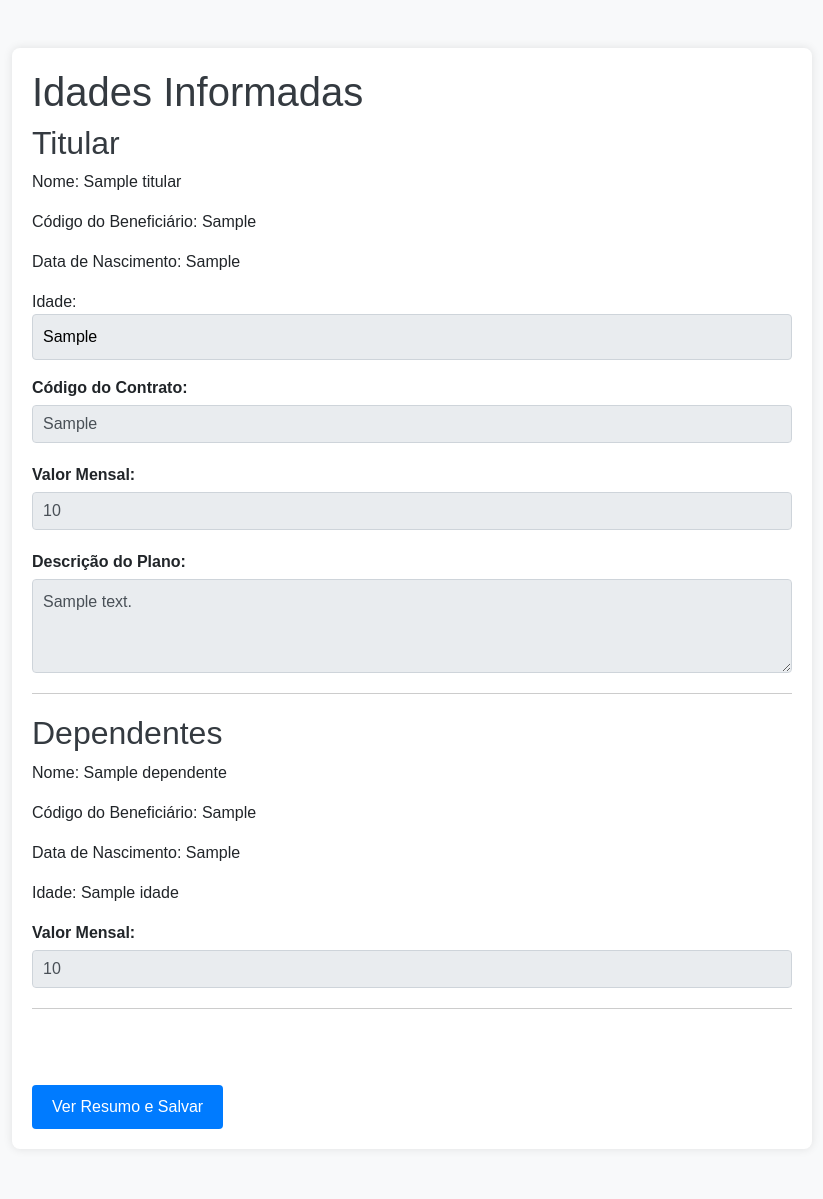
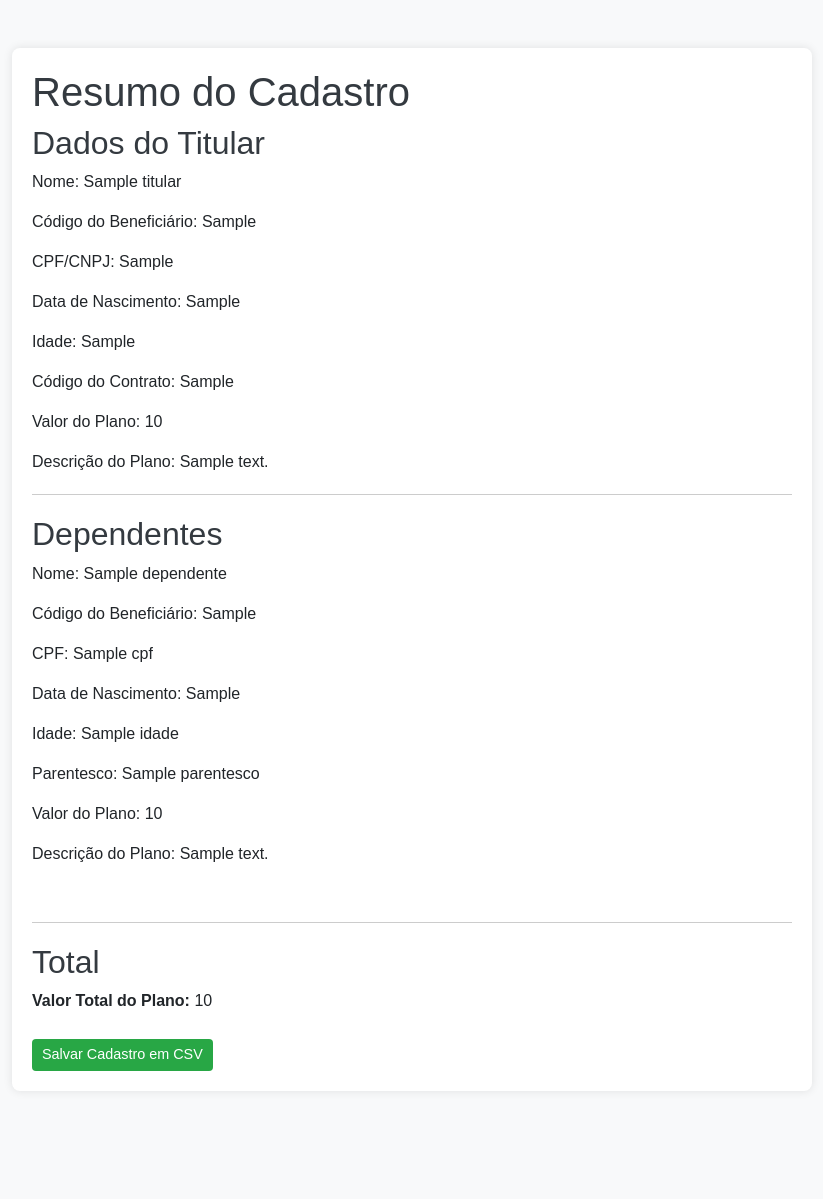
Before and after one commit to couto78caio/cadastrounimed, a Flask app: template templates/exibir_idades.html in a window 1280 px wide. Shown: the whole page, without its empty margins (228-1051 px from the left). After the commit the page ends 1071 px from the top, so only its background shows below. Run offline with Flask 3, Linux system fonts and the light colour scheme; the template is opened without the code that fills it: most values are stand-ins (such as "Sample title", 1, 10 or a date in 2020); some libraries are stand-ins or nearby versions.

Commit message:
Update exibir_idades.html

```diff
--- a/templates/exibir_idades.html
+++ b/templates/exibir_idades.html
@@ -3,76 +3,72 @@
 <head>
     <meta charset="UTF-8">
     <meta name="viewport" content="width=device-width, initial-scale=1.0">
-    <title>Exibir Idades</title>
+    <title>Resumo do Cadastro</title>
     <link rel="stylesheet" href="https://stackpath.bootstrapcdn.com/bootstrap/4.5.2/css/bootstrap.min.css">
-    <link rel="stylesheet" href="{{ url_for('static', filename='css/style.css') }}">
+    <link rel="stylesheet" href="{{ url_for('static', filename='style.css') }}">
 </head>
 <body>
     <div class="container mt-5">
-        <h1>Idades Informadas</h1>
+        <h1>Resumo do Cadastro</h1>
         <div>
-            <h2>Titular</h2>
+            <h2>Dados do Titular</h2>
             <p>Nome: {{ titular.titular }}</p>
             <p>Código do Beneficiário: {{ titular.cod_beneficiario }}</p>
+            <p>CPF/CNPJ: {{ titular.cpf_cnpj }}</p>
             <p>Data de Nascimento: {{ titular.dt_nascimento }}</p>
-            <p>Idade: <input type="text" id="idade_titular" value="{{ idade_titular }}" readonly></p>
-            <div class="form-group">
-                <label for="cod_contrato_exibir">Código do Contrato:</label>
-                <input type="text" class="form-control" id="cod_contrato_exibir" value="{{ titular.cod_contrato }}" readonly>
-            </div>
-            <div class="form-group">
-                <label for="valor_titular">Valor Mensal:</label>
-                <input type="text" class="form-control" id="valor_titular" value="{{ valor_titular if valor_titular is not none else '' }}" readonly>
-            </div>
-            <div class="form-group">
-                <label for="descricao_titular">Descrição do Plano:</label>
-                <textarea class="form-control" id="descricao_titular" rows="3" readonly>{{ descricao_titular if descricao_titular else '' }}</textarea>
-            </div>
+            <p>Idade: {{ idade_titular }}</p>
+            <p>Código do Contrato: {{ titular.cod_contrato }}</p>
+            <p>Valor do Plano: {{ valor_titular }}</p>
+            <p>Descrição do Plano: {{ descricao_titular }}</p>
         </div>
 
         {% if dependentes %}
         <hr>
         <h2>Dependentes</h2>
         <ul>
-            {% for dependente in dependentes %}
+            {% for i in range(dependentes|length) %}
             <li>
-                <p>Nome: {{ dependente.nome }}</p>
-                <p>Código do Beneficiário: {{ dependente.cod_beneficiario }}</p>
-                <p>Data de Nascimento: {{ dependente.dt_nascimento }}</p>
-                <p>Idade: {{ dependente.idade }}</p>
-                <div class="form-group">
-                    <label for="valor_dependente_{{ dependente.index }}">Valor Mensal:</label>
-                    <input type="text" class="form-control" id="valor_dependente_{{ dependente.index }}" value="{{ valores_dependentes[loop.index0].valor if valores_dependentes[loop.index0].valor is not none else '' }}" readonly>
-                </div>
-                <hr>
+                <p>Nome: {{ dependentes[i].nome }}</p>
+                <p>Código do Beneficiário: {{ dependentes[i].cod_beneficiario }}</p>
+                <p>CPF: {{ dependentes[i].cpf }}</p>
+                <p>Data de Nascimento: {{ dependentes[i].dt_nascimento }}</p>
+                <p>Idade: {{ dependentes[i].idade }}</p>
+                <p>Parentesco: {{ dependentes[i].parentesco }}</p>
+                <p>Valor do Plano: {{ valores_dependentes[i].valor }}</p>
+                <p>Descrição do Plano: {{ valores_dependentes[i].descricao }}</p>
             </li>
             {% endfor %}
         </ul>
         {% endif %}
 
-        <form method="POST" action="/resumo">
+        <hr>
+        <h2>Total</h2>
+         <p><strong>Valor Total do Plano:</strong> {{ total }}</p>
+
+        <form method="POST" action="/salvar_csv">
             {% for key, value in titular.items() %}
                 <input type="hidden" name="{{ key }}" value="{{ value }}">
             {% endfor %}
             <input type="hidden" name="idade_titular" value="{{ idade_titular }}">
-            <input type="hidden" name="valor_titular" value="{{ valor_titular if valor_titular is not none else '' }}">
-            <input type="hidden" name="descricao_titular" value="{{ descricao_titular if descricao_titular else '' }}">
+            <input type="hidden" name="valor_titular" value="{{ valor_titular }}">
+            <input type="hidden" name="descricao_titular" value="{{ descricao_titular }}">
+            <input type="hidden" name="total" value="{{ total }}">
 
             {% if dependentes %}
-                {% for dependente in dependentes %}
-                    <input type="hidden" name="dependente_nome_{{ dependente.index }}" value="{{ dependente.nome }}">
-                    <input type="hidden" name="dependente_cod_beneficiario_{{ dependente.index }}" value="{{ dependente.cod_beneficiario }}">
-                    <input type="hidden" name="sexo_dependente_{{ dependente.index }}" value="{{ dependente.sexo }}">
-                    <input type="hidden" name="dependente_cpf_{{ dependente.index }}" value="{{ dependente.cpf }}">
-                    <input type="hidden" name="dependente_nasc_{{ dependente.index }}" value="{{ dependente.dt_nascimento }}">
-                    <input type="hidden" name="dependente_parentesco_{{ dependente.index }}" value="{{ dependente.parentesco }}">
-                    <input type="hidden" name="idade_dependente_{{ dependente.index }}" value="{{ dependente.idade }}">
-                    <input type="hidden" name="valor_dependente_{{ dependente.index }}" value="{{ valores_dependentes[loop.index0].valor if valores_dependentes[loop.index0].valor is not none else '' }}">
-                    <input type="hidden" name="descricao_dependente_{{ dependente.index }}" value="{{ valores_dependentes[loop.index0].descricao if valores_dependentes[loop.index0].descricao is not none else '' }}">
+                {% for i in range(dependentes|length) %}
+                    <input type="hidden" name="dependente_nome_{{ i + 1 }}" value="{{ dependentes[i].nome }}">
+                    <input type="hidden" name="dependente_cod_beneficiario_{{ i + 1 }}" value="{{ dependentes[i].cod_beneficiario }}">
+                    <input type="hidden" name="sexo_dependente_{{ i + 1 }}" value="{{ dependentes[i].sexo }}">
+                    <input type="hidden" name="dependente_cpf_{{ i + 1 }}" value="{{ dependentes[i].cpf }}">
+                    <input type="hidden" name="dependente_nasc_{{ i + 1 }}" value="{{ dependentes[i].dt_nascimento }}">
+                    <input type="hidden" name="dependente_parentesco_{{ i + 1 }}" value="{{ dependentes[i].parentesco }}">
+                    <input type="hidden" name="idade_dependente_{{ i + 1 }}" value="{{ dependentes[i].idade }}">
+                    <input type="hidden" name="valor_dependente_{{ i + 1 }}" value="{{ valores_dependentes[i].valor }}">
+                    <input type="hidden" name="descricao_dependente_{{ i + 1 }}" value="{{ valores_dependentes[i].descricao }}">
                 {% endfor %}
             {% endif %}
 
-            <button type="submit" class="btn btn-primary mt-3">Ver Resumo e Salvar</button>
+            <button type="submit" class="btn btn-success">Salvar Cadastro em CSV</button>
         </form>
     </div>
 </body>
```
